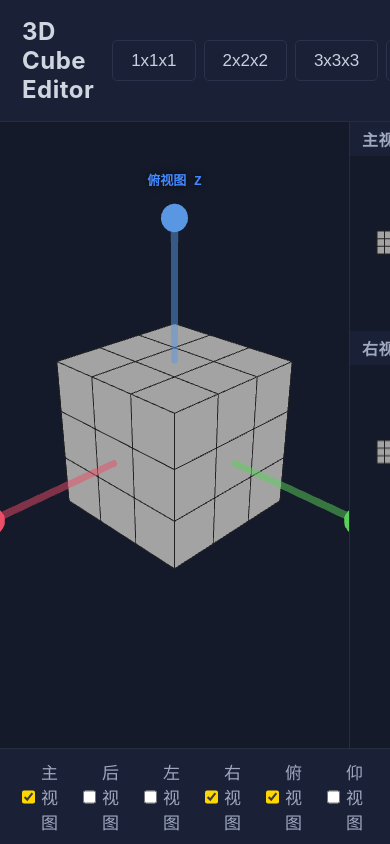
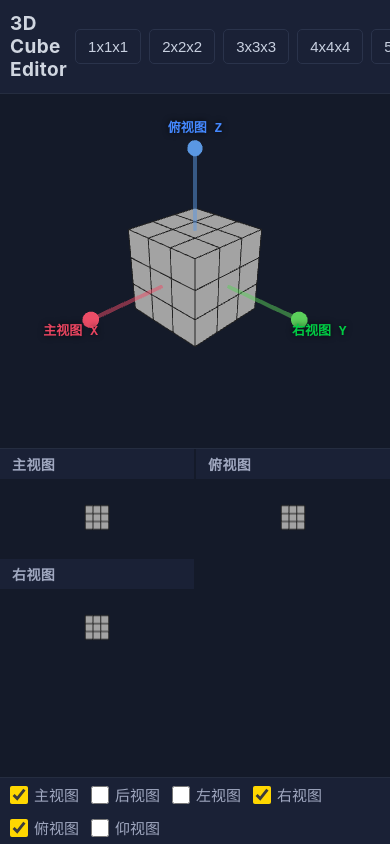
Before and after one commit to KuiH/cubes-3d-editor, a React (Vite) app: page / in a window 390 px wide. Built offline with nearby package versions, Linux system fonts and the light colour scheme.

Commit message:
恢复移动端响应式CSS和Plan.md
还原 App.css 中 @media (max-width:768px) 完整移动端布局
还原 Plan.md 第8章移动端适配详细说明
Plan.md 重新加入 git 跟踪

```diff
--- a/src/App.css
+++ b/src/App.css
@@ -284,3 +284,75 @@
   width: 18px;
   height: 18px;
 }
+
+/* ==========================================
+   Mobile Responsive
+   ========================================== */
+@media (max-width: 768px) {
+  .app {
+    font-size: 16px;
+  }
+
+  .toolbar {
+    padding: 8px 10px;
+    gap: 8px;
+  }
+
+  .toolbar-title {
+    font-size: 19px;
+  }
+
+  .toolbar-buttons button,
+  .mode-buttons .btn-mode {
+    padding: 6px 12px;
+    font-size: 15px;
+  }
+
+  .main-layout {
+    flex-direction: column;
+  }
+
+  .main-view {
+    flex: none;
+    height: 52%;
+    min-width: 0;
+    border-right: none;
+    border-bottom: 1px solid #252d40;
+  }
+
+  .ortho-grid {
+    flex: none;
+    width: 100%;
+    height: 48%;
+  }
+
+  .ortho-view-title {
+    font-size: 14px;
+  }
+
+  .view-panel {
+    flex-wrap: wrap;
+    gap: 12px;
+    padding: 6px 10px;
+    font-size: 15px;
+  }
+
+  .color-picker {
+    margin-left: 0;
+  }
+
+  .color-trigger {
+    padding: 6px 12px;
+    font-size: 15px;
+  }
+
+  .color-panel {
+    right: -20px;
+    min-width: 260px;
+  }
+
+  .color-swatch-btn {
+    width: 36px;
+    height: 36px;
+  }
+}
```
Also changed, not shown: 2 other files (tests, documents, lock files or other folders).
